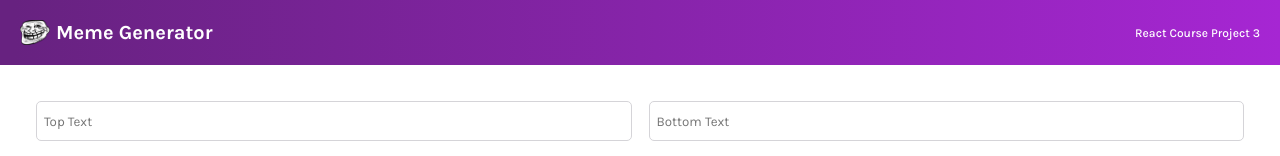
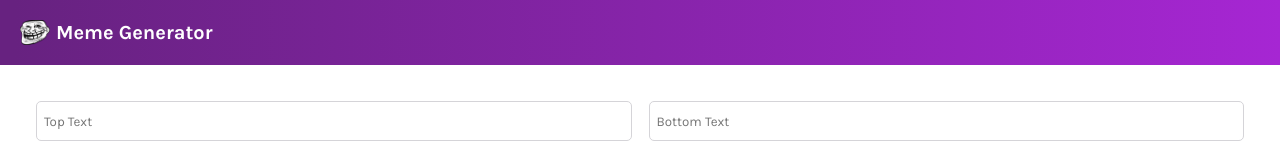
Before and after one commit to SaadVSP96/meme_generator, a React (Vite) app: page / in a window 1280 px wide. Shown: the top 156 px of the page. Built offline with nearby package versions, Linux system fonts and the light colour scheme; no server answers.

Commit message:
9. removed extra heading

```diff
--- a/src/components/Header.jsx
+++ b/src/components/Header.jsx
@@ -5,7 +5,6 @@ export default function Header() {
         <header className="header">
             <img className="header--image" src="/troll-face.png" alt="" />
             <h2 className="header--title">Meme Generator</h2>
-            <h4 className="header--project">React Course Project 3</h4>
         </header>
     );
 }
```
